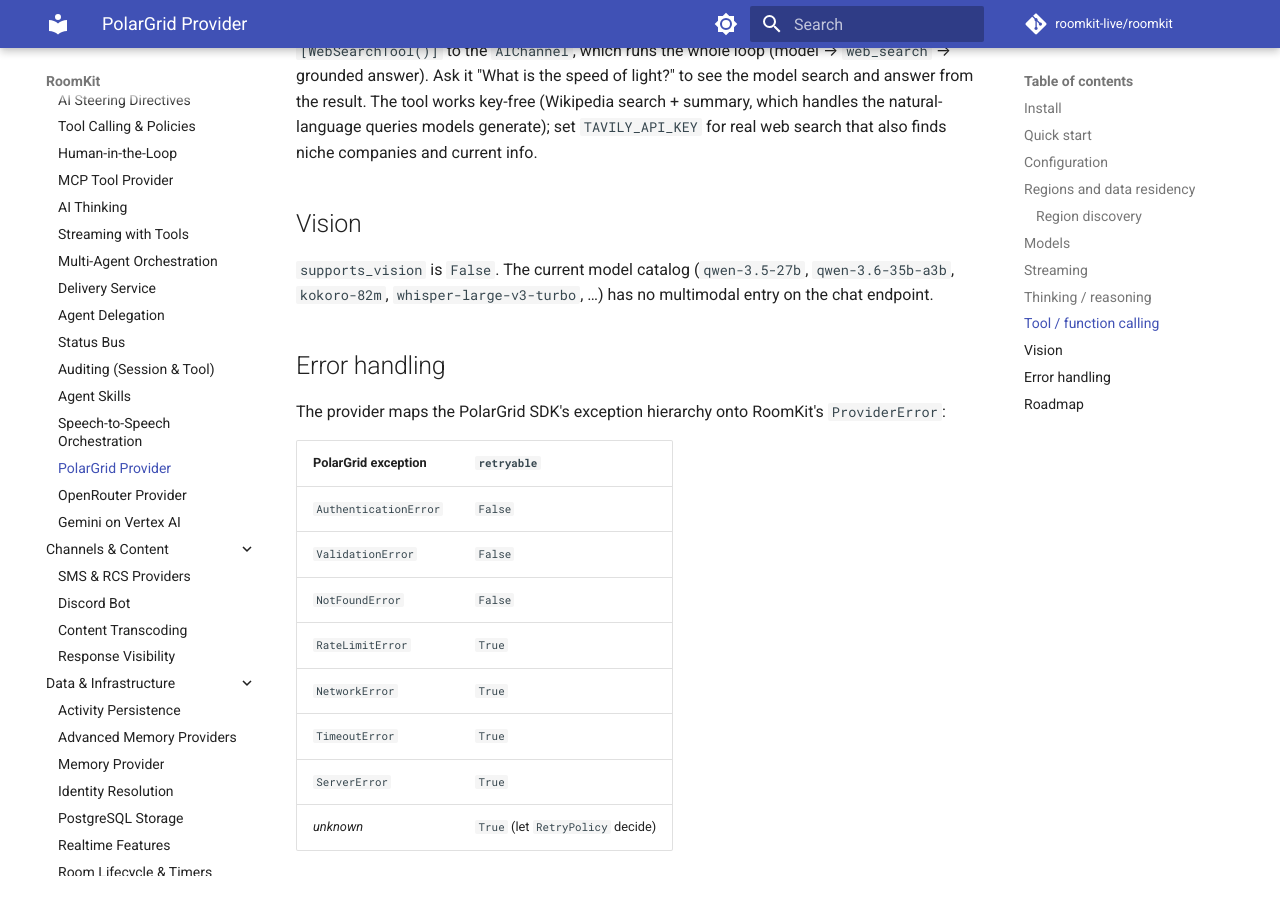
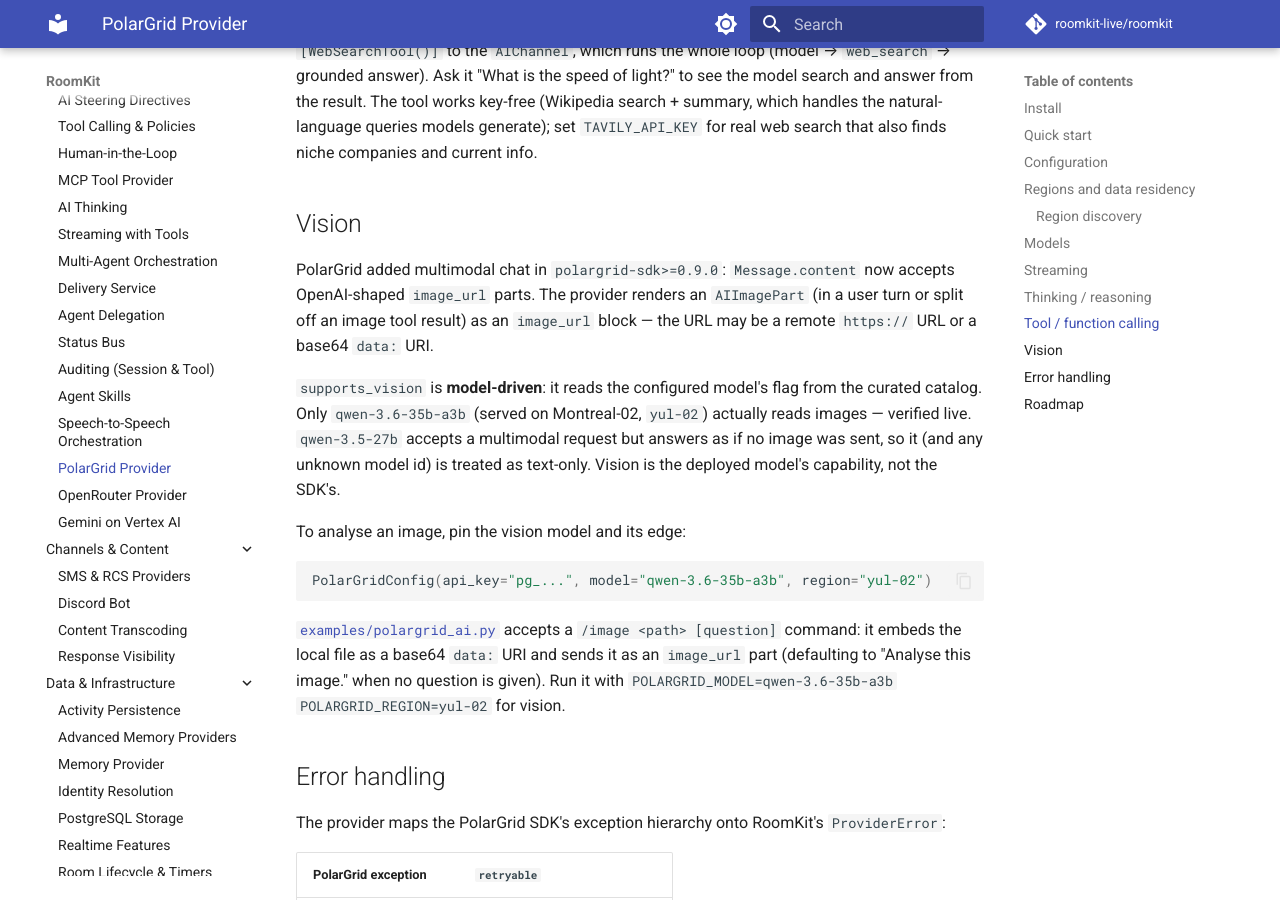
Before and after one commit to roomkit-live/roomkit-docs, an MkDocs documentation site: the page built from docs/guides/polargrid.md, in a window 1280 px wide and 900 px high, scrolled down 5272 px. Built offline with MkDocs 1.6.1 and Material for MkDocs 9.7.7, drawn with Linux system fonts in a browser that asks for light colours; comment, search, counter and statistics services are not loaded; some of the changed text lies outside the part shown.

Commit message:
docs(polargrid): image input (vision) — qwen-3.6-35b-a3b on yul-02, sdk 0.9.0

````diff
--- a/docs/guides/polargrid.md
+++ b/docs/guides/polargrid.md
@@ -5,7 +5,7 @@
 ## Install
 
 ```bash
-pip install roomkit[polargrid]   # requires polargrid-sdk>=0.8.5
+pip install roomkit[polargrid]   # requires polargrid-sdk>=0.9.0
 ```
 
 ## Quick start
@@ -179,7 +179,17 @@ context.tools = [
 
 ## Vision
 
-`supports_vision` is `False`. The current model catalog (`qwen-3.5-27b`, `qwen-3.6-35b-a3b`, `kokoro-82m`, `whisper-large-v3-turbo`, …) has no multimodal entry on the chat endpoint.
+PolarGrid added multimodal chat in `polargrid-sdk>=0.9.0`: `Message.content` now accepts OpenAI-shaped `image_url` parts. The provider renders an `AIImagePart` (in a user turn or split off an image tool result) as an `image_url` block — the URL may be a remote `https://` URL or a base64 `data:` URI.
+
+`supports_vision` is **model-driven**: it reads the configured model's flag from the curated catalog. Only `qwen-3.6-35b-a3b` (served on Montreal-02, `yul-02`) actually reads images — verified live. `qwen-3.5-27b` accepts a multimodal request but answers as if no image was sent, so it (and any unknown model id) is treated as text-only. Vision is the deployed model's capability, not the SDK's.
+
+To analyse an image, pin the vision model and its edge:
+
+```python
+PolarGridConfig(api_key="pg_...", model="qwen-3.6-35b-a3b", region="yul-02")
+```
+
+[`examples/polargrid_ai.py`](https://github.com/roomkit-live/roomkit/blob/main/examples/polargrid_ai.py) accepts a `/image <path> [question]` command: it embeds the local file as a base64 `data:` URI and sends it as an `image_url` part (defaulting to "Analyse this image." when no question is given). Run it with `POLARGRID_MODEL=qwen-3.6-35b-a3b POLARGRID_REGION=yul-02` for vision.
 
 ## Error handling
 
````
